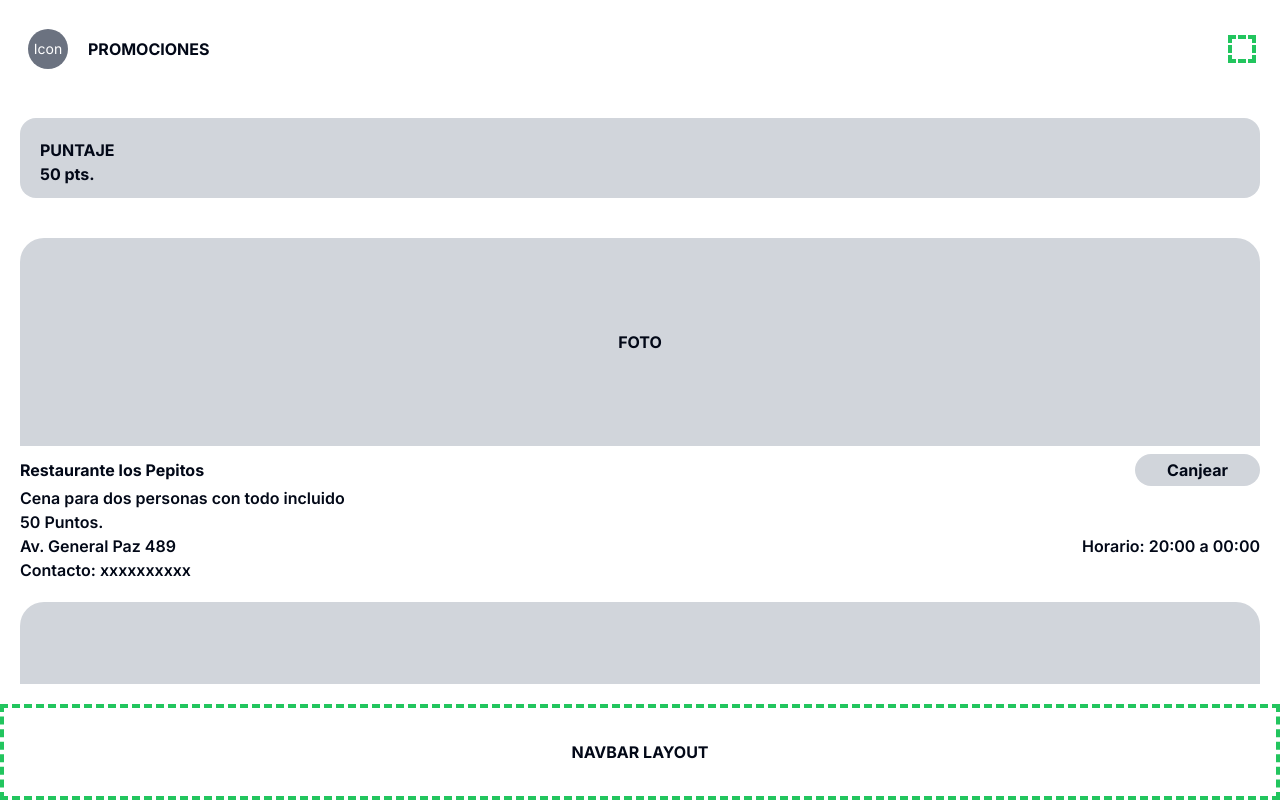
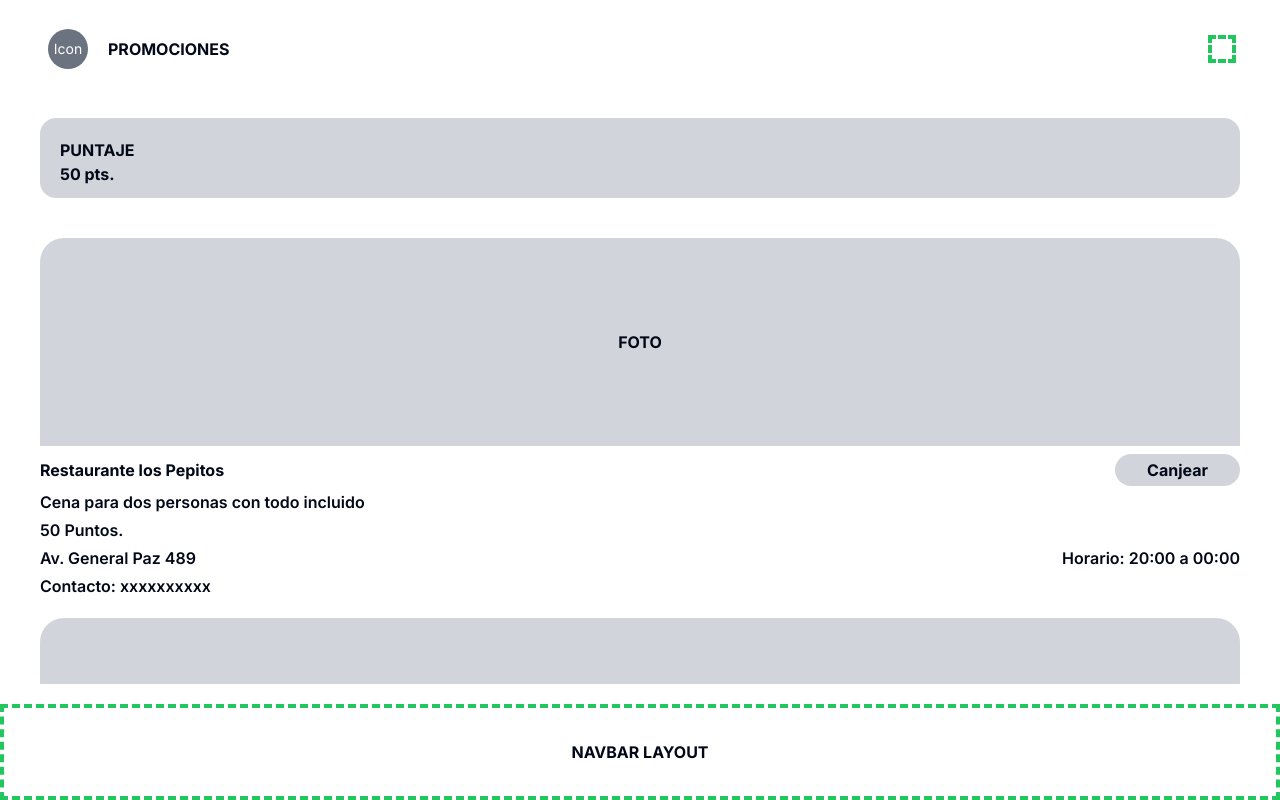
Before and after one commit to leitsman/s15-18-front-react, a Next.js app: page /redime in a window 1280 px wide. Built offline with nearby package versions, Linux system fonts and the light colour scheme.

Commit message:
feat: add# redime-page

```diff
--- a/src/app/redime/page.jsx
+++ b/src/app/redime/page.jsx
@@ -8,7 +8,7 @@ function RedimePlace() {
           FOTO
         </div>
       </div>
-      <div className="*:font-semibold">
+      <div className="*:font-semibold flex flex-col gap-1">
         <div className="flex justify-between items-center *:font-bold">
           <p>Restaurante los Pepitos</p>
           <div className="px-8 py-1 bg-gray-300 rounded-3xl">Canjear</div>
@@ -36,7 +36,7 @@ const page = () => {
 
   return (
     <>
-      <main className="w-screen h-[calc(100vh-96px)] flex flex-col gap-10 p-5 ">
+      <main className="w-screen h-[calc(100vh-96px)] flex flex-col gap-10 py-5 px-10 ">
         {/* HEADER */}
         <div className="w-full flex p-2 justify-between items-center h-16 ">
           <div className="flex justify-center items-center gap-5 ">
```
